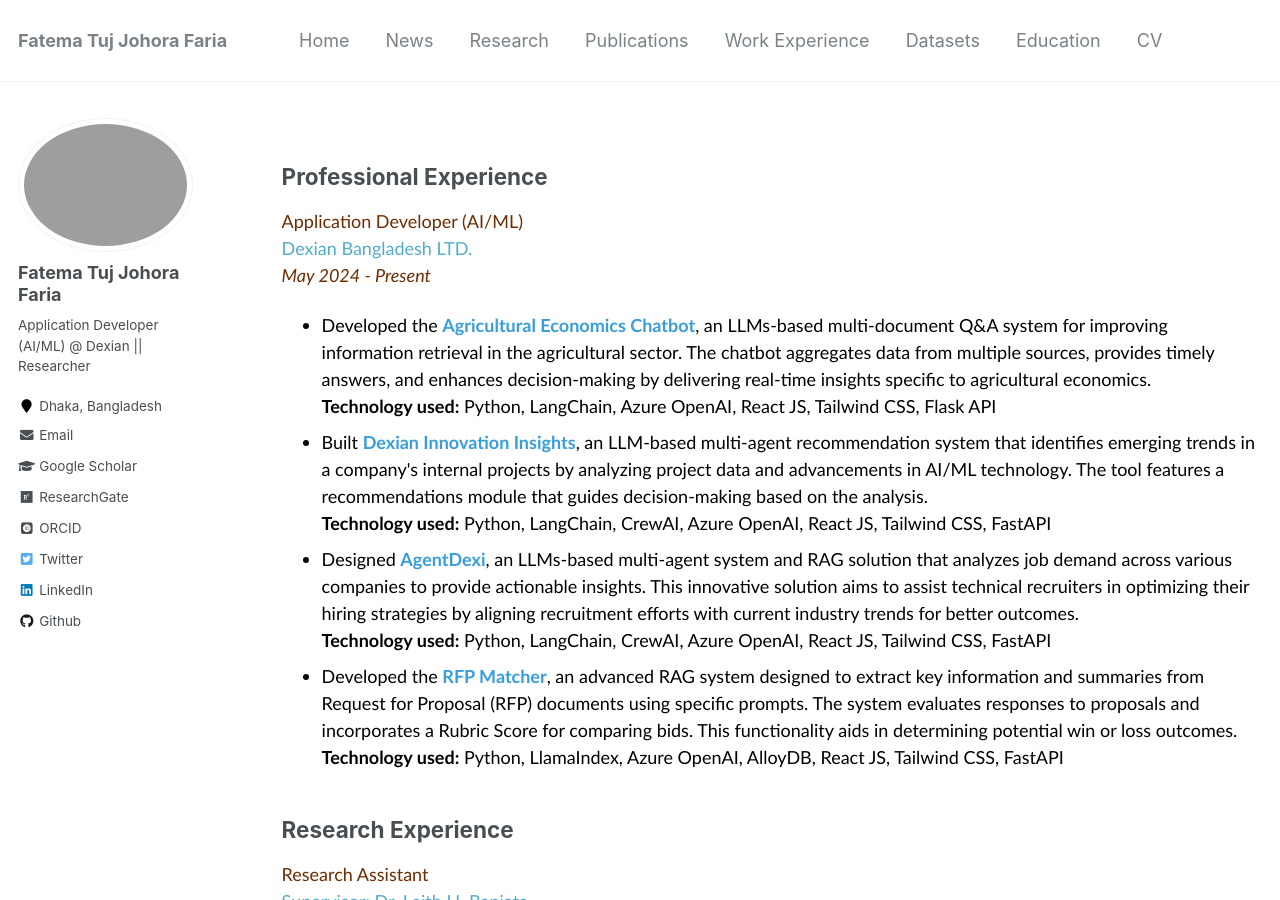
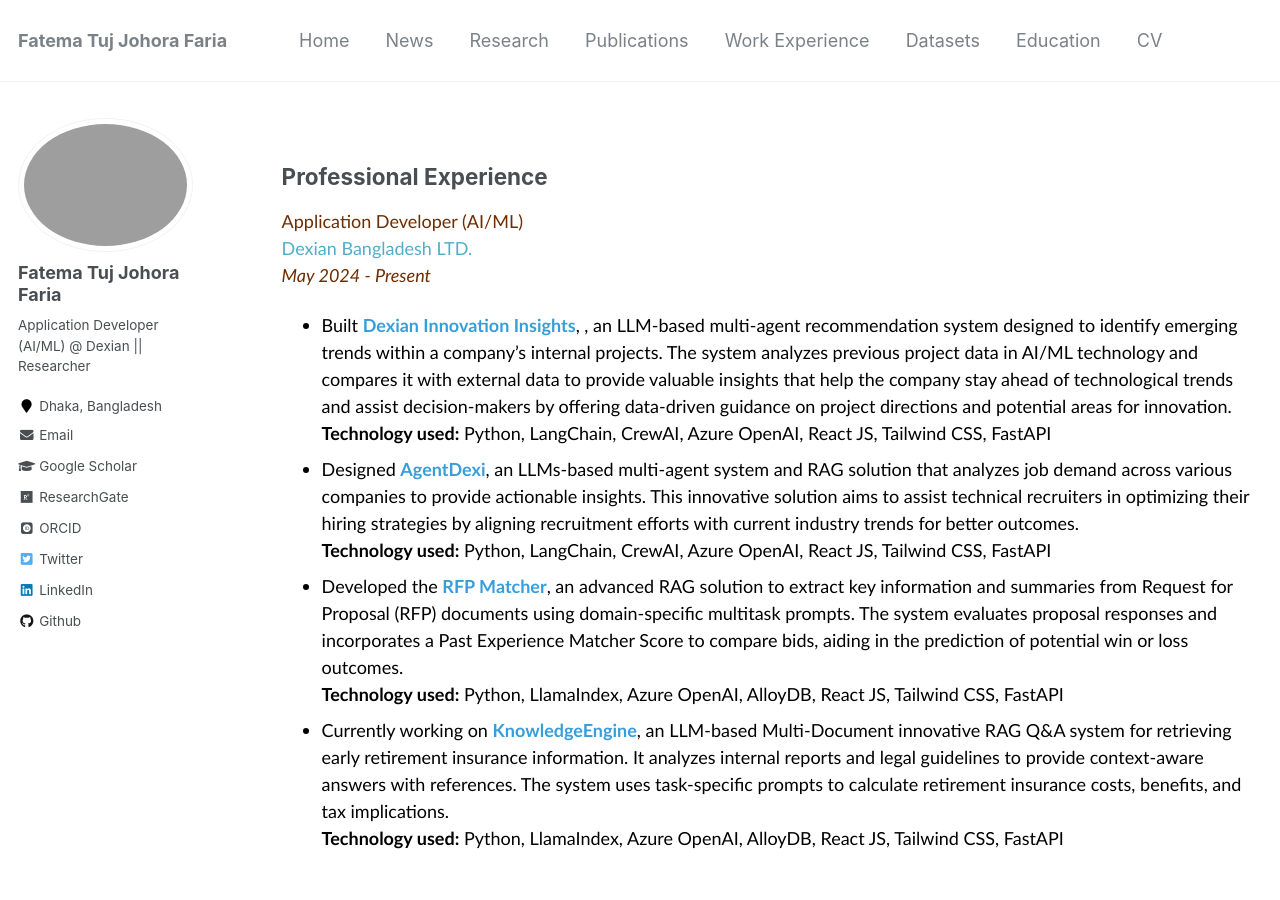
Before and after one commit to fatemafaria142/fatemafaria142.github.io, a Jekyll site: the page built from _pages/work.md, in a window 1280 px wide and 900 px high. Built offline with Jekyll 4.4.1, drawn with Linux system fonts in a browser that asks for light colours; some web fonts are replaced.

Commit message:
Changed to work

```diff
--- a/_pages/work.md
+++ b/_pages/work.md
@@ -12,18 +12,20 @@
 <span style="color:#6E2C00"><em>May 2024 - Present</em></span>
 
 <ul style="font-family:Trebuchet MS; color:black;">
-<li>Developed the <b style="color:#389EDA">Agricultural Economics Chatbot</b>, an LLMs-based multi-document Q&A system for improving information retrieval in the agricultural sector. The chatbot aggregates data from multiple sources, provides timely answers, and enhances decision-making by delivering real-time insights specific to agricultural economics.
-<br>
-<b>Technology used:</b> Python, LangChain, Azure OpenAI, React JS, Tailwind CSS, Flask API
-</li>
-<li>Built <b style="color:#389EDA">Dexian Innovation Insights</b>, an LLM-based multi-agent recommendation system that identifies emerging trends in a company's internal projects by analyzing project data and advancements in AI/ML technology. The tool features a recommendations module that guides decision-making based on the analysis.
+
+<li>Built <b style="color:#389EDA">Dexian Innovation Insights</b>, , an LLM-based multi-agent recommendation system designed to identify emerging trends within a company’s internal projects. The system analyzes previous project data in AI/ML technology and compares it with external data to provide valuable insights that help the company stay ahead of technological trends and assist decision-makers by offering data-driven guidance on project directions and potential areas for innovation.
 <br>
 <b>Technology used:</b> Python, LangChain, CrewAI, Azure OpenAI, React JS, Tailwind CSS, FastAPI</li>
+
 <li>Designed <b style="color:#389EDA">AgentDexi</b>, an LLMs-based multi-agent system and RAG solution that analyzes job demand across various companies to provide actionable insights. This innovative solution aims to assist technical recruiters in optimizing their hiring strategies by aligning recruitment efforts with current industry trends for better outcomes.
 <br>
 <b>Technology used:</b> Python, LangChain, CrewAI, Azure OpenAI, React JS, Tailwind CSS, FastAPI</li>
 
-<li>Developed the <b style="color:#389EDA">RFP Matcher</b>, an advanced RAG system designed to extract key information and summaries from Request for Proposal (RFP) documents using specific prompts. The system evaluates responses to proposals and incorporates a Rubric Score for comparing bids. This functionality aids in determining potential win or loss outcomes.
+<li>Developed the <b style="color:#389EDA">RFP Matcher</b>, an advanced RAG solution to extract key information and summaries from Request for Proposal (RFP) documents using domain-specific multitask prompts. The system evaluates proposal responses and incorporates a Past Experience Matcher Score to compare bids, aiding in the prediction of potential win or loss outcomes.
+<br>
+<b>Technology used:</b> Python, LlamaIndex, Azure OpenAI, AlloyDB, React JS, Tailwind CSS, FastAPI</li>
+
+<li>Currently working on <b style="color:#389EDA">KnowledgeEngine</b>, an LLM-based Multi-Document innovative RAG Q&A system for retrieving early retirement insurance information. It analyzes internal reports and legal guidelines to provide context-aware answers with references. The system uses task-specific prompts to calculate retirement insurance costs, benefits, and tax implications.
 <br>
 <b>Technology used:</b> Python, LlamaIndex, Azure OpenAI, AlloyDB, React JS, Tailwind CSS, FastAPI</li>
 </ul>
```
